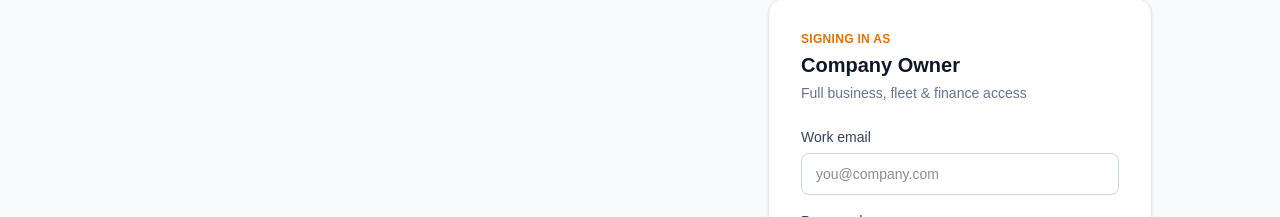
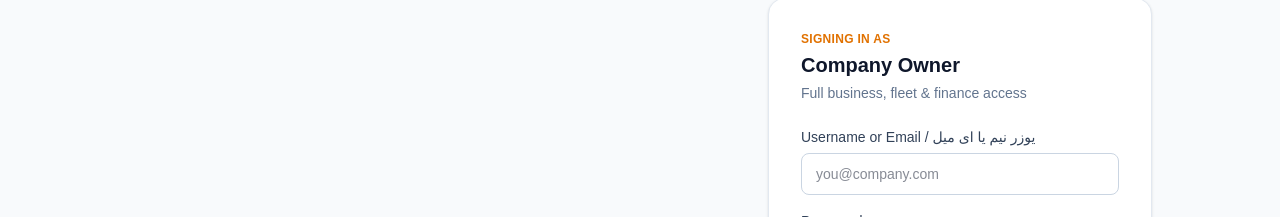
Before and after one commit to mudassir0140/petroleum-managemnets-system, a Next.js app: page /login in a window 1280 px wide. Shown: the part 66-283 px from the top of the page. Built offline with nearby package versions, Linux system fonts and the light colour scheme.

Commit message:
Role login field accepts a username or email
The /login?role=... form label now reads "Username or Email / یوزر نیم یا ای میل"
and the input is type="text", so a username is no longer rejected by email
validation.

Co-Authored-By: Claude Haiku 5.5 <noreply@anthropic.com>

```diff
--- a/src/components/login-form.tsx
+++ b/src/components/login-form.tsx
@@ -99,13 +99,13 @@ export function LoginForm({
           htmlFor="email"
           className="block text-sm font-medium text-slate-700 dark:text-slate-300"
         >
-          Work email
+          Username or Email / یوزر نیم یا ای میل
         </label>
         <input
           id="email"
           name="email"
-          type="email"
-          autoComplete="email"
+          type="text"
+          autoComplete="username"
           placeholder="you@company.com"
           value={email}
           onChange={(e) => setEmail(e.target.value)}
```
